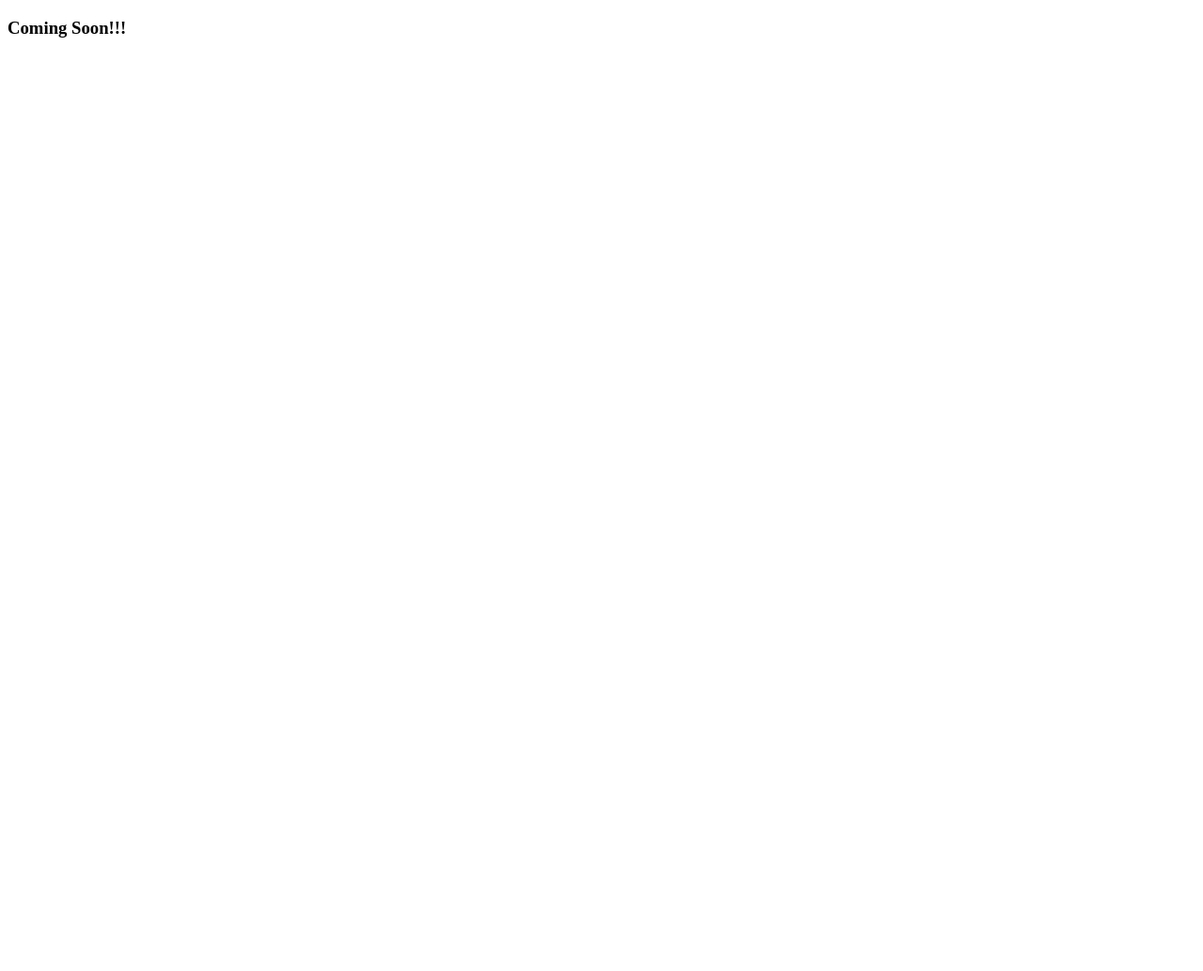
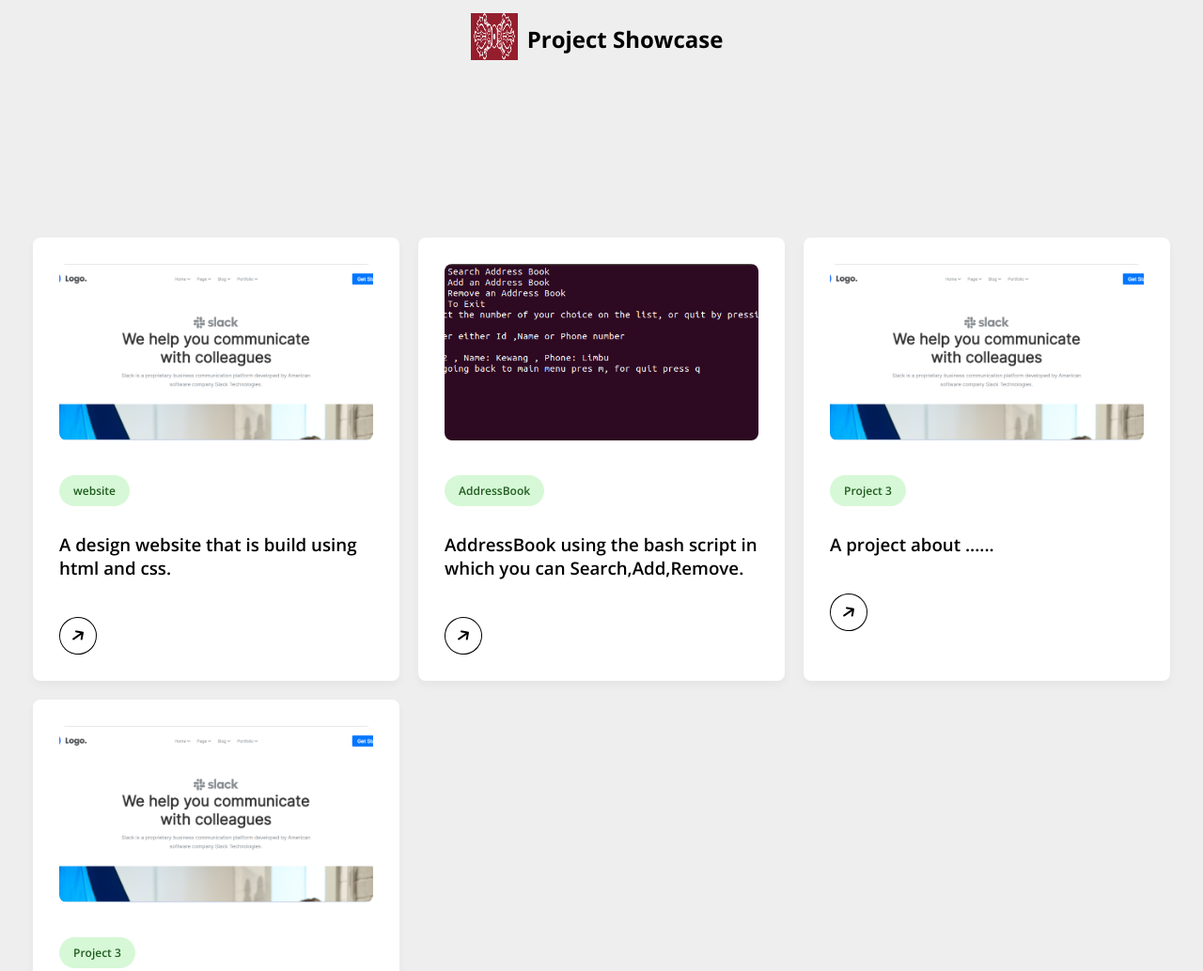
Before and after one commit to kewanglimbu/Kewang, a plain HTML site: page index.html in a window 1280 px wide. Shown: the top 1034 px of the page at 94% size. Before the commit the page ends 800 px from the top, so only its background shows below. Drawn offline with nearby package versions, Linux system fonts and the light colour scheme.

Commit message:
Add Project Showcase

```diff
--- /dev/null
+++ b/CSS/styles.css
@@ -0,0 +1,125 @@
+/* Importing Google font - Open Sans */
+@import url("https://fonts.googleapis.com/css2?family=Open+Sans:wght@300;400;500;600;700&display=swap");
+* {
+  margin: 0;
+  padding: 0;
+  box-sizing: border-box;
+  font-family: "Open Sans", sans-serif;
+}
+body {
+  background: #ecececdb;
+}
+
+/* for heading  */
+
+.heading{
+
+    display: flex;
+    align-items: center;
+    justify-content: center
+}
+
+h2{
+
+    text-align: center;
+    margin: 25px 10px;
+
+}
+
+/* for logo */
+
+.logo{
+
+    width: 50px;
+    height: 50px;
+    background: #941e2d;
+}
+
+
+
+/* for project showcase- cardlist */
+
+.card-list {
+  display: grid;
+  grid-template-columns: repeat(auto-fill, minmax(300px, 1fr));
+  max-width: 1250px;
+  margin: 150px auto;
+  padding: 20px;
+  gap: 20px;
+}
+
+.card-list .card-item {
+  background: #fff;
+  padding: 26px;
+  border-radius: 8px;
+  box-shadow: 0px 5px 10px rgba(0, 0, 0, 0.04);
+  list-style: none;
+  cursor: pointer;
+  text-decoration: none;
+  border: 2px solid transparent;
+  transition: border 0.5s ease;
+}
+.card-list .card-item:hover {
+  border: 2px solid #000;
+}
+.card-list .card-item img {
+  width: 100%;
+  aspect-ratio: 16/9;
+  border-radius: 8px;
+  object-fit: cover;
+}
+.card-list span {
+  display: inline-block;
+  background: #f7dff5;
+  margin-top: 32px;
+  padding: 8px 15px;
+  font-size: 0.75rem;
+  border-radius: 50px;
+  font-weight: 600;
+}
+.card-list .developer {
+  background-color: #f7dff5;
+  color: #b22485;
+}
+.card-list .designer {
+  background-color: #d1e8ff;
+  color: #2968a8;
+}
+.card-list .editor {
+  background-color: #d6f8d6;
+  color: #205c20;
+}
+.card-item h3 {
+  color: #000;
+  /* font-size: 1.438rem; */
+  margin-top: 28px;
+  font-weight: 600;
+}
+.card-item .arrow {
+  display: flex;
+  align-items: center;
+  justify-content: center;
+  transform: rotate(-35deg);
+  height: 40px;
+  width: 40px;
+  color: #000;
+  border: 1px solid #000;
+  border-radius: 50%;
+  margin-top: 40px;
+  transition: 0.2s ease;
+}
+.card-list .card-item:hover .arrow {
+  background: #000;
+  color: #fff;
+}
+
+@media (max-width: 1200px) {
+  .card-list .card-item {
+    padding: 15px;
+  }
+}
+@media screen and (max-width: 980px) {
+  .card-list {
+    margin: 0 auto;
+  }
+}
--- a/index.html
+++ b/index.html
@@ -1,11 +1,91 @@
 <!DOCTYPE html>
 <html lang="en">
-<head>
-    <meta charset="UTF-8">
-    <meta name="viewport" content="width=device-width, initial-scale=1.0">
-    <title>Document</title>
-</head>
-<body>
-    <h3>Coming Soon!!!</h3>
-</body>
+  <head>
+    <meta charset="UTF-8" />
+    <meta name="viewport" content="width=device-width, initial-scale=1.0" />
+    <link rel="stylesheet" href="./CSS/styles.css" />
+    <link
+      rel="stylesheet"
+      href="https://cdnjs.cloudflare.com/ajax/libs/font-awesome/6.4.2/css/all.min.css"
+    />
+    <title>Project showcase</title>
+  </head>
+  <body>
+  <header>
+    <div class="heading">
+
+        <div class="logodiv">
+
+            <img src="/Images/bajra-logo-white.png" class="logo"/>
+
+      </div>
+        <h2>Project Showcase</h2>
+
+    </div>
+
+  </header>
+
+    <section class="projectshowcase">
+      <div class="card-list">
+        <div class="card-item">
+          <img src="./Images/website.png" alt="img" />
+          <span class="editor">website</span>
+          <h3>A design website that is build using html and css.</h3>
+          <div class="arrow">
+            <a
+              href="https://kewanglimbu.github.io/assignment-website/"
+              target="_blank"
+              style="color: inherit"
+              ><i class="fas fa-arrow-right card-icon"></i
+            ></a>
+          </div>
+        </div>
+
+        <div class="card-item">
+          <img src="./Images/AddressBook.png" alt="img" />
+          <span class="editor">AddressBook</span>
+          <h3>
+            AddressBook using the bash script in which you can
+            Search,Add,Remove.
+          </h3>
+          <div class="arrow">
+            <a
+              href="https://kewanglimbu.github.io/assignment-website/"
+              target="_blank"
+              style="color: inherit"
+              ><i class="fas fa-arrow-right card-icon"></i
+            ></a>
+          </div>
+        </div>
+
+        <div class="card-item">
+          <img src="./Images/website.png" alt="img" />
+          <span class="editor">Project 3</span>
+          <h3>A project about ......</h3>
+          <div class="arrow">
+            <a
+              href="https://kewanglimbu.github.io/assignment-website/"
+              target="_blank"
+              style="color: inherit"
+              ><i class="fas fa-arrow-right card-icon"></i
+            ></a>
+          </div>
+        </div>
+
+
+        <div class="card-item">
+            <img src="./Images/website.png" alt="img" />
+            <span class="editor">Project 3</span>
+            <h3>A project about ......</h3>
+            <div class="arrow">
+              <a
+                href="https://kewanglimbu.github.io/assignment-website/"
+                target="_blank"
+                style="color: inherit"
+                ><i class="fas fa-arrow-right card-icon"></i
+              ></a>
+            </div>
+          </div>
+    </section>
+  </body>
 </html>
```
Also changed, not shown: Images/AddressBook.png (added), Images/bajra-logo-white.png (added), Images/website.png (added).
